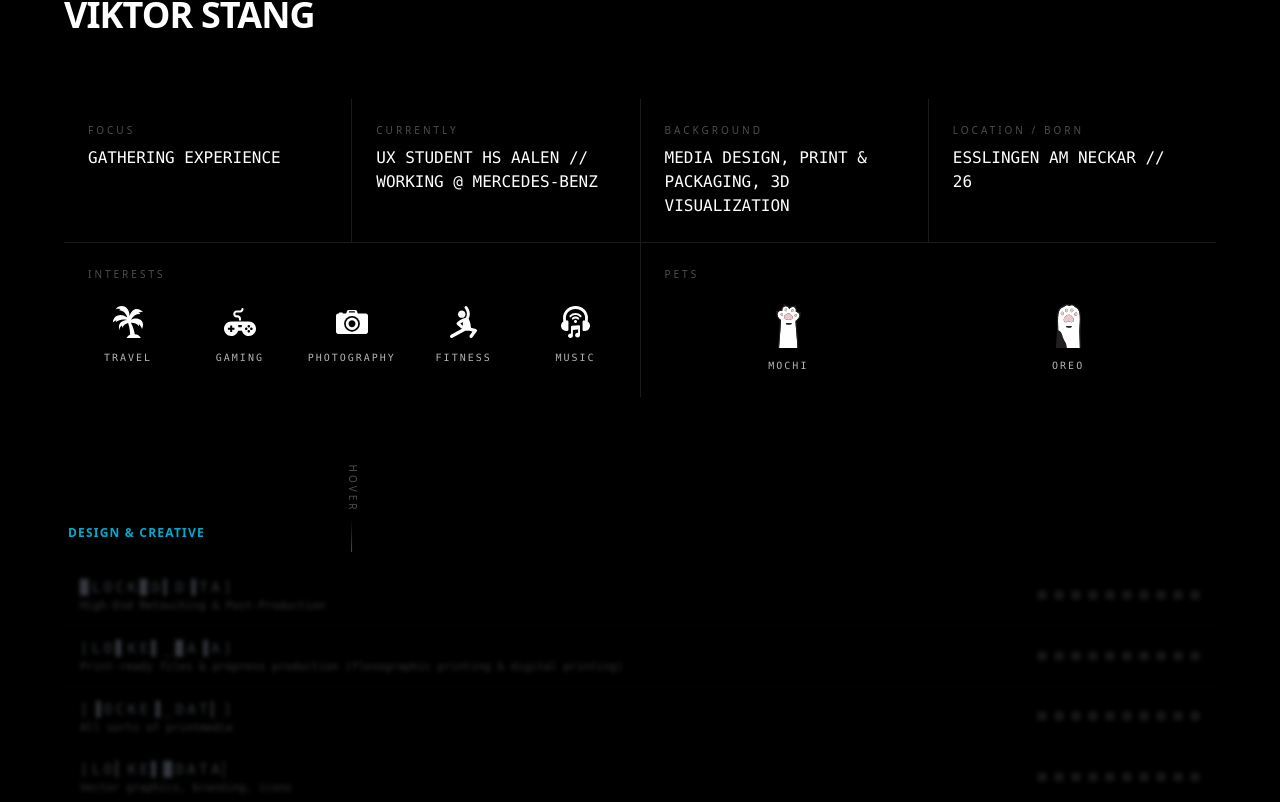
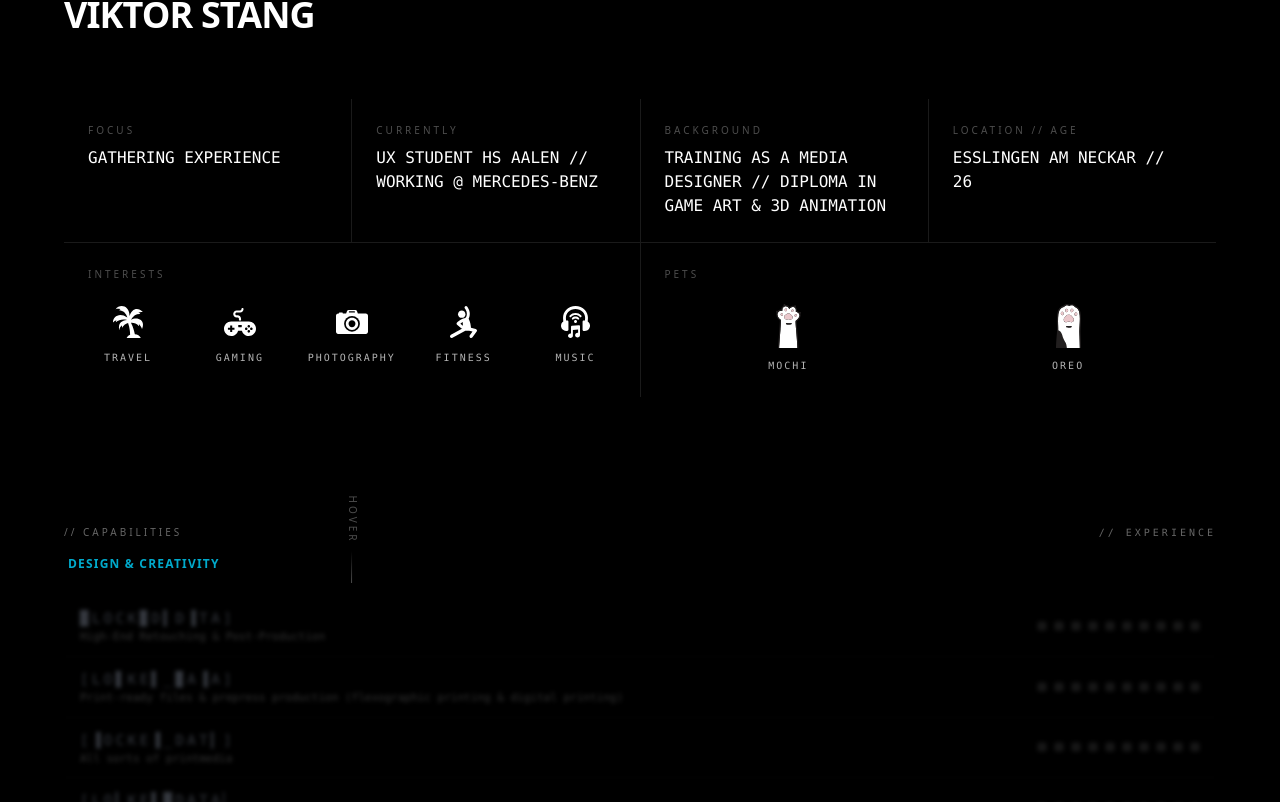
Before and after one commit to vlikx/VikVisuals, a React (Vite) app: page / in a window 1280 px wide. Shown: the part 1958-2760 px from the top of the page. Built offline with nearby package versions, Linux system fonts and the light colour scheme.

Commit message:
Tune skills section wording and clarify experience bar

```diff
--- a/src/components/About.jsx
+++ b/src/components/About.jsx
@@ -13,20 +13,20 @@ import MusicIcon from '../assets/Interests/Music.svg';
 const infoData = [
   { label: 'FOCUS', value: 'GATHERING EXPERIENCE' },
   { label: 'CURRENTLY', value: 'UX STUDENT HS AALEN // WORKING @ MERCEDES-BENZ' },
-  { label: 'BACKGROUND', value: 'MEDIA DESIGN, PRINT & PACKAGING, 3D VISUALIZATION' },
-  { label: 'LOCATION / BORN', value: 'ESSLINGEN AM NECKAR // 26' },
+  { label: 'BACKGROUND', value: 'TRAINING AS A MEDIA DESIGNER // DIPLOMA IN GAME ART & 3D ANIMATION' },
+  { label: 'LOCATION // AGE', value: 'ESSLINGEN AM NECKAR // 26' },
   { label: 'INTERESTS', value: 'TRAVEL, GAMING, PHOTOGRAPHY, FITNESS, FESTIVALS' },
   { label: 'PETS', value: null },
 ];
 
 const skills = [
-  // Design & Creative
-  { name: 'Adobe Photoshop', description: ' High-End Retouching & Post-Production', level: 90, category: 'Design & Creative' },
-  { name: 'Adobe InDesign', description: 'All sorts of printmedia', level: 80, category: 'Design & Creative' },
-  { name: 'Adobe Illustrator', description: 'Vector graphics, branding, icons', level: 80, category: 'Design & Creative' },
-  { name: 'Print & Packaging', description: 'Print-ready files & prepress production (flexographic printing & digital printing)', level: 90, category: 'Design & Creative' },
-  { name: 'Creating Presentations', description: 'Conferences, projects & explanation of solutions', level: 70, category: 'Design & Creative' },
-  { name: 'Photography', description: 'Weddings, Birthdays & Events', level: 50, category: 'Design & Creative' },
+  // Design & Creativity
+  { name: 'Adobe Photoshop', description: ' High-End Retouching & Post-Production', level: 90, category: 'Design & Creativity' },
+  { name: 'Adobe InDesign', description: 'All sorts of printmedia', level: 80, category: 'Design & Creativity' },
+  { name: 'Adobe Illustrator', description: 'Vector graphics, branding, icons', level: 80, category: 'Design & Creativity' },
+  { name: 'Print & Packaging', description: 'Print-ready files & prepress production (flexographic printing & digital printing)', level: 90, category: 'Design & Creativity' },
+  { name: 'Creating Presentations', description: 'Conferences, projects & explanation of solutions', level: 70, category: 'Design & Creativity' },
+  { name: 'Photography', description: 'Weddings, Birthdays & Events', level: 50, category: 'Design & Creativity' },
 
   // 3D & Motion
   { name: 'Autodesk Maya', description: '3D modeling, animation & rendering', level: 60, category: '3D & Motion' },
@@ -42,9 +42,9 @@ const skills = [
 // Group skills by thematic category for clustering, sorted by level descending
 const skillGroups = [
   {
-    label: 'Design & Creative',
+    label: 'Design & Creativity',
     skills: skills
-      .filter((s) => s.category === 'Design & Creative')
+      .filter((s) => s.category === 'Design & Creativity')
       .sort((a, b) => b.level - a.level),
   },
   {
@@ -278,6 +278,15 @@ export default function About() {
         </div>
 
         {/* Skills - Technical Dashboard Grid, visually clustered by group */}
+        <div className="mb-4 flex items-baseline justify-between">
+          <span className="text-[10px] uppercase tracking-[0.3em] text-white/40 select-none">
+            // CAPABILITIES
+          </span>
+          <span className="text-[10px] font-mono uppercase tracking-[0.3em] text-white/40 select-none">
+            // EXPERIENCE
+          </span>
+        </div>
+
         <div className="grid gap-2 md:grid-cols-2">
           {skillGroups.map((group, groupIdx) => (
             <div
--- a/src/components/SkillBlockBar.jsx
+++ b/src/components/SkillBlockBar.jsx
@@ -119,7 +119,8 @@ export default function SkillBlockBar({ skill, index, groupStart }) {
           </span>
         </div>
         {/* Box Level Indicator */}
-        <div className="flex items-center h-full ml-4 md:ml-8 gap-1">
+        <div className="flex flex-col items-end h-full ml-4 md:ml-8 gap-1">
+          <div className="flex items-center gap-1">
             {Array.from({ length: BOXES }).map((_, i) => (
               <motion.div
                 key={i}
@@ -135,8 +136,8 @@ export default function SkillBlockBar({ skill, index, groupStart }) {
                   active: i < filled
                     ? {
                         scale: [0.9, 1.15, 1],
-                      opacity: 1,
-                      background: 'var(--color-accent)',
+                        opacity: 0.85,
+                        background: 'var(--color-accent-hover)',
                         boxShadow: 'none',
                         transition: {
                           delay: 0.08 * i,
@@ -157,6 +158,7 @@ export default function SkillBlockBar({ skill, index, groupStart }) {
               />
             ))}
           </div>
+        </div>
       </motion.div>
     </div>
   );
```
Lines whose indentation alone changed are shown as unchanged.
